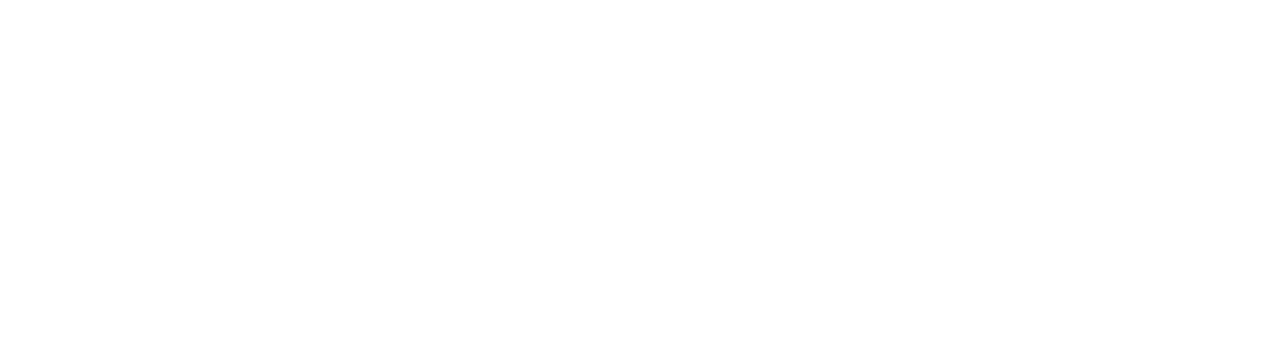
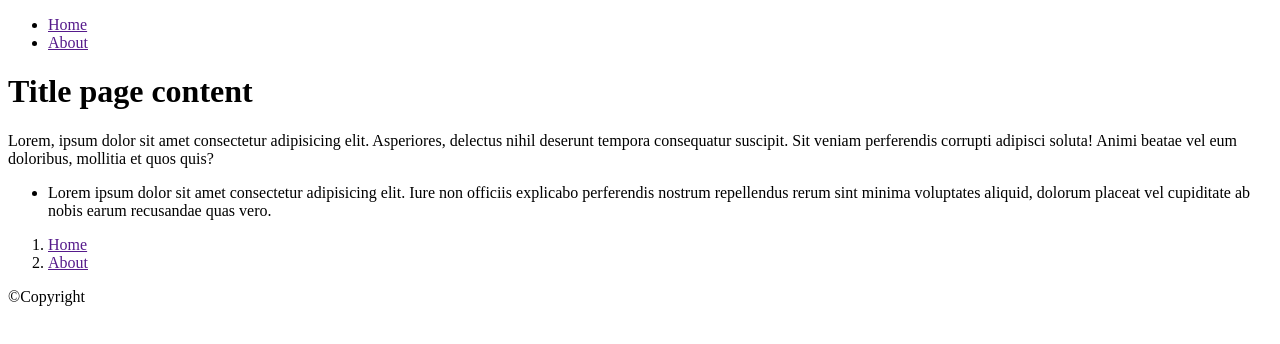
Before and after one commit to Zoey784/Programming-Foundation-DFSD, a plain HTML site: page Tutorial5/ex03/index-end.html in a window 1280 px wide. Drawn offline with Linux system fonts and the light colour scheme.

Commit message:
backup-270424

```diff
--- a/Tutorial5/ex03/index-end.html
+++ b/Tutorial5/ex03/index-end.html
@@ -0,0 +1,25 @@
+<!DOCTYPE html>
+<html lang="en">
+<head>
+    <meta charset="UTF-8">
+    <meta name="viewport" content="width=device-width, initial-scale=1.0">
+    <title>Document</title>
+</head>
+<body>
+    <ul>
+        <li><a href="">Home</a></li>
+        <li><a href="">About</a></li>
+    </ul>
+    <h1>Title page content</h1>
+    <p>Lorem, ipsum dolor sit amet consectetur adipisicing elit. Asperiores, delectus nihil deserunt tempora consequatur suscipit. Sit veniam perferendis corrupti adipisci soluta! Animi beatae vel eum doloribus, mollitia et quos quis?</p>
+    <ul>
+        <li>Lorem ipsum dolor sit amet consectetur adipisicing elit. Iure non officiis explicabo perferendis nostrum repellendus rerum sint minima voluptates aliquid, dolorum placeat vel cupiditate ab nobis earum recusandae quas vero.</li>
+    </ul>
+
+    <ol>
+        <li><a href="">Home</a></li>
+        <li><a href="">About</a></li>
+    </ol>
+    <p>&copy;Copyright</p>
+</body>
+</html>
--- a/Tutorial5/ex04/index-start.html
+++ b/Tutorial5/ex04/index-start.html
@@ -8,6 +8,7 @@
 	<meta charset="UTF-8">
 	<!--CSS style sheets-->
   <!-- @TODO place an external style sheet -->
+  <link rel="stylesheet" href="style.css">
 </head>
 
 <body>
--- /dev/null
+++ b/Tutorial5/ex04/style.css
@@ -0,0 +1,9 @@
+li {
+    color:red;
+}
+h1 {
+    background-color:pink;
+}
+h2{
+    text-align: center;
+}
```
